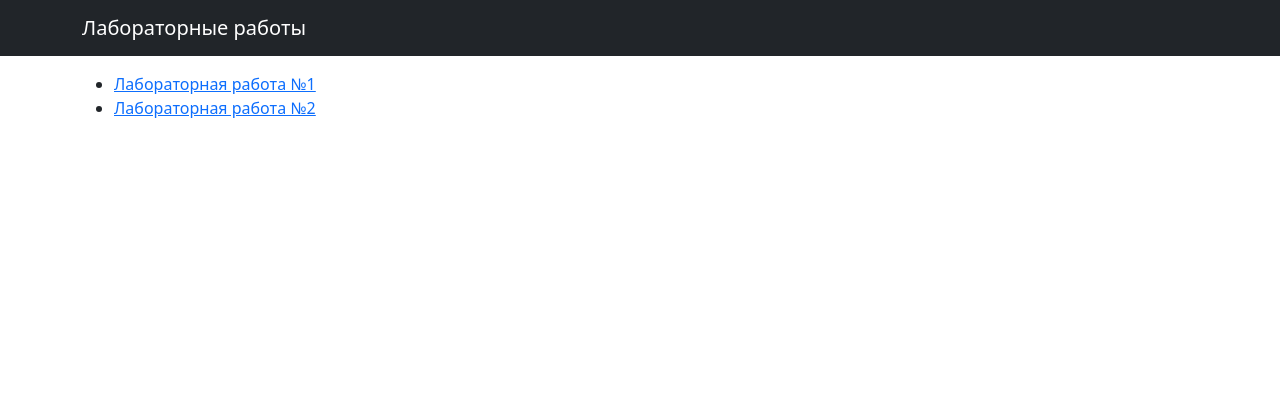
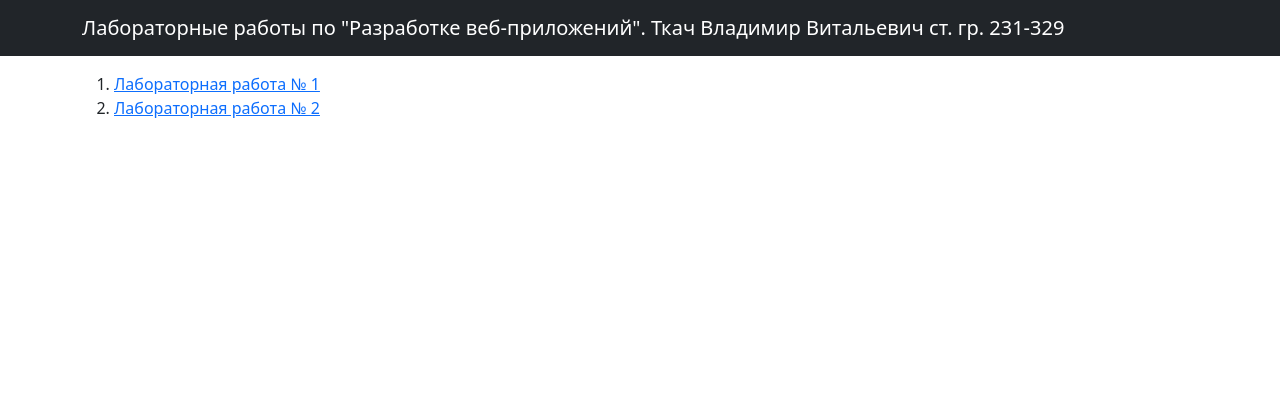
Before and after one commit to VovaTka4/Tkach-Web-Dev-2025-2, a Flask app: page / in a window 1280 px wide. Shown: the top 420 px of the page. Run offline with Flask 2, Linux system fonts and the light colour scheme.

Commit message:
changed root_app a little bit

```diff
--- a/root_app/templates/base.html
+++ b/root_app/templates/base.html
@@ -21,10 +21,7 @@
     <header>
         <nav class="navbar navbar-expand-lg navbar-dark bg-dark">
             <div class="container">
-              <a class="navbar-brand" href="{{ url_for('index') }}">Лабораторные работы</a>
-              <button class="navbar-toggler" type="button" data-bs-toggle="collapse" data-bs-target="#navbarSupportedContent" aria-controls="navbarSupportedContent" aria-expanded="false" aria-label="Toggle navigation">
-                <span class="navbar-toggler-icon"></span>
-              </button>
+              <a class="navbar-brand" href="{{ url_for('index') }}">Лабораторные работы по "Разработке веб-приложений". Ткач Владимир Витальевич ст. гр. 231-329</a>
             </div>
           </nav>
     </header>
--- a/root_app/templates/index.html
+++ b/root_app/templates/index.html
@@ -2,13 +2,9 @@
 
 {% block content %}
 
-<ul>
-    <li>
-        <a href="/lab1"> Лабораторная работа №1 </a>
-    </li>
-    <li>
-        <a href="/lab2"> Лабораторная работа №2 </a>
-    </li>
-</ul>
+<ol>
+    <li><a href="/lab1">Лабораторная работа № 1</a></li>
+    <li><a href="/lab2">Лабораторная работа № 2</a></li>
+</ol>
 
 {% endblock %}
```
